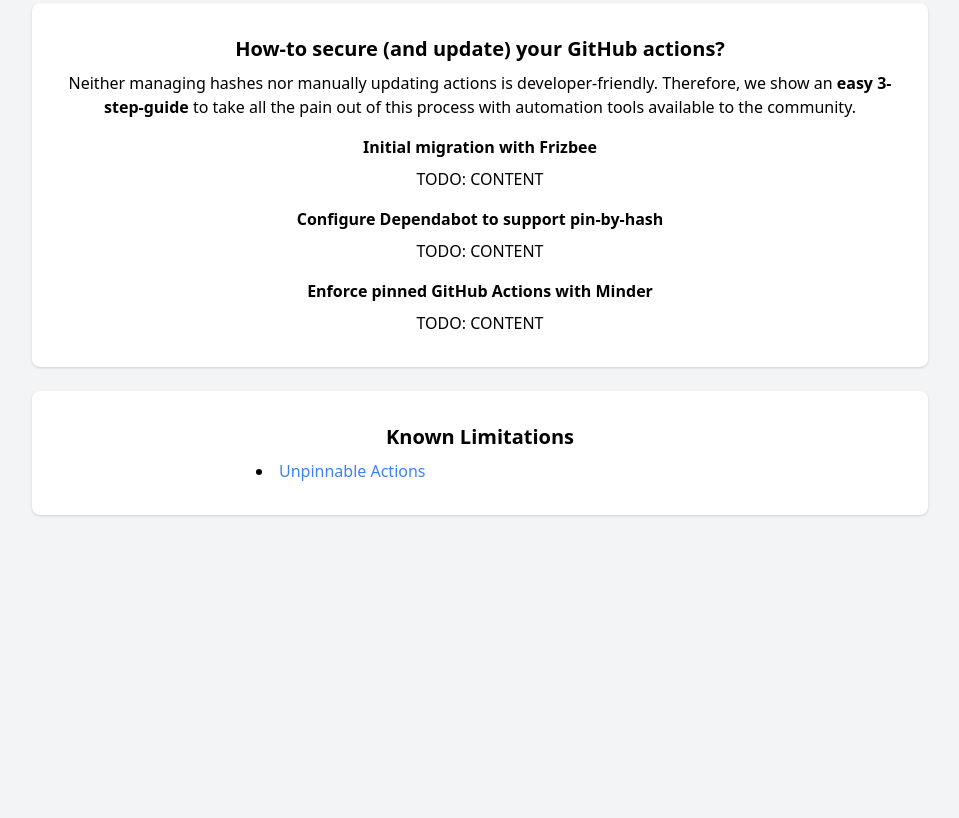
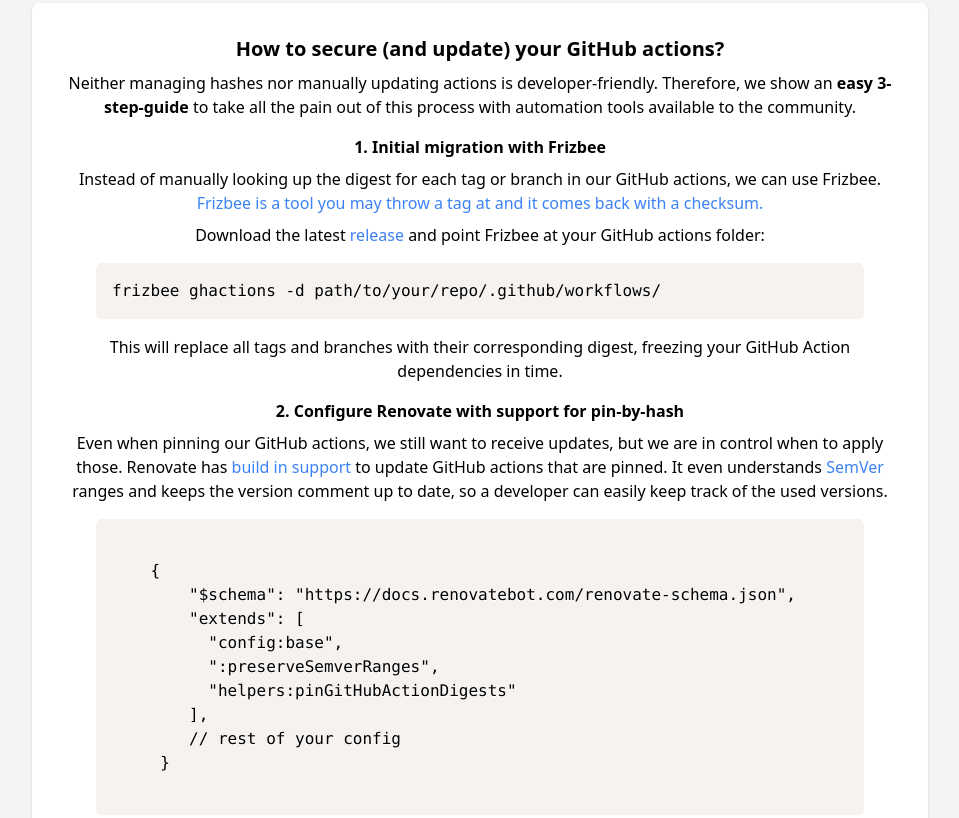
Before and after one commit to datosh/pinned-actions, a plain HTML site: page frontend/index.html in a window 1280 px wide. Shown: the part 1435-2253 px from the top of the page, without its empty margins (160-1119 px from the left). Before the commit the page ends 1974 px from the top, so only its background shows below. Drawn offline with nearby package versions, Linux system fonts and the light colour scheme.

Commit message:
update website, prevent repo downloader from failing.
Signed-off-by: Fabian Kammel <fabian@kammel.dev>

```diff
--- a/frontend/index.html
+++ b/frontend/index.html
@@ -76,19 +76,41 @@
 
     </div>
 
-    <!-- How-to pin GH Actions-->
+    <!-- How to pin GH Actions-->
     <div class="mt-6 w-full max-w-4xl bg-white shadow p-8 rounded-lg text-center">
-        <h2 class="text-xl font-bold">How-to secure (and update) your GitHub actions?</h2>
+        <h2 class="text-xl font-bold">How to secure (and update) your GitHub actions?</h2>
 
         <p class="mt-2 text-base">Neither managing hashes nor manually updating actions is developer-friendly. Therefore, we show an <b>easy 3-step-guide</b> to take all the pain out of this process with automation tools available to the community.</p>
 
-        <h3 class="mt-4 text-l font-bold">Initial migration with Frizbee</h3>
+        <h3 class="mt-4 text-l font-bold">1. Initial migration with Frizbee</h3>
 
-        <p class="mt-2 text-base">TODO: CONTENT</p>
+        <p class="mt-2 text-base">Instead of manually looking up the digest for each tag or branch in our GitHub actions, we can use Frizbee. <a class="text-blue-500 hover:underline" href="https://github.com/stacklok/frizbee">Frizbee is a tool you may throw a tag at and it comes back with a checksum.</a></p>
 
-        <h3 class="mt-4 text-l font-bold">Configure Dependabot to support pin-by-hash</h3>
+        <p class="mt-2 text-base">Download the latest <a class="text-blue-500 hover:underline" href="https://github.com/stacklok/frizbee/releases">release</a> and point Frizbee at your GitHub actions folder:</p>
 
-        <p class="mt-2 text-base">TODO: CONTENT</p>
+        <div class="relative my-4 w-full max-w-3xl mx-auto">
+            <pre class="rounded-md overflow-auto bg-gray-900 p-4"><code class="language-bash">frizbee ghactions -d path/to/your/repo/.github/workflows/</code></pre>
+        </div>
+
+        <p class="mt-2 text-base">This will replace all tags and branches with their corresponding digest, freezing your GitHub Action dependencies in time.</p>
+
+        <h3 class="mt-4 text-l font-bold">2. Configure Renovate with support for pin-by-hash</h3>
+
+        <p class="mt-2 text-base">Even when pinning our GitHub actions, we still want to receive updates, but we are in control when to apply those. Renovate has <a class="text-blue-500 hover:underline" href="https://docs.renovatebot.com/presets-helpers/#helperspingithubactiondigests">build in support</a> to update GitHub actions that are pinned. It even understands <a class="text-blue-500 hover:underline" href="https://semver.org/">SemVer</a> ranges and keeps the version comment up to date, so a developer can easily keep track of the used versions.</p>
+
+        <div class="relative my-4 w-full max-w-3xl mx-auto">
+            <pre class="rounded-md overflow-auto bg-gray-900 p-4"><code class="language-json">
+    {
+        "$schema": "https://docs.renovatebot.com/renovate-schema.json",
+        "extends": [
+          "config:base",
+          ":preserveSemverRanges",
+          "helpers:pinGitHubActionDigests"
+        ],
+        // rest of your config
+     }
+            </code></pre>
+        </div>
 
         <h3 class="mt-4 text-l font-bold">Enforce pinned GitHub Actions with Minder</h3>
 
```
Also changed, not shown: 1 other file.
